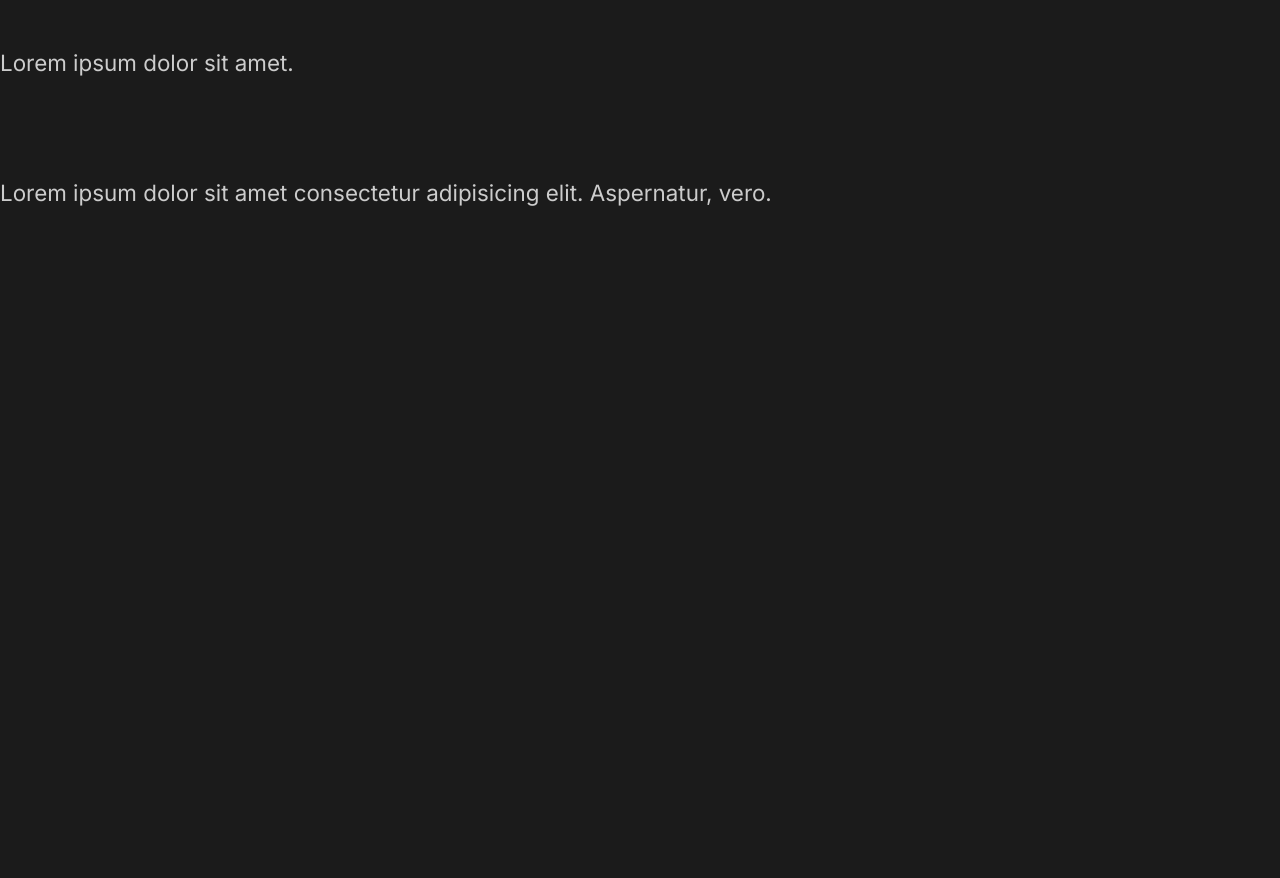
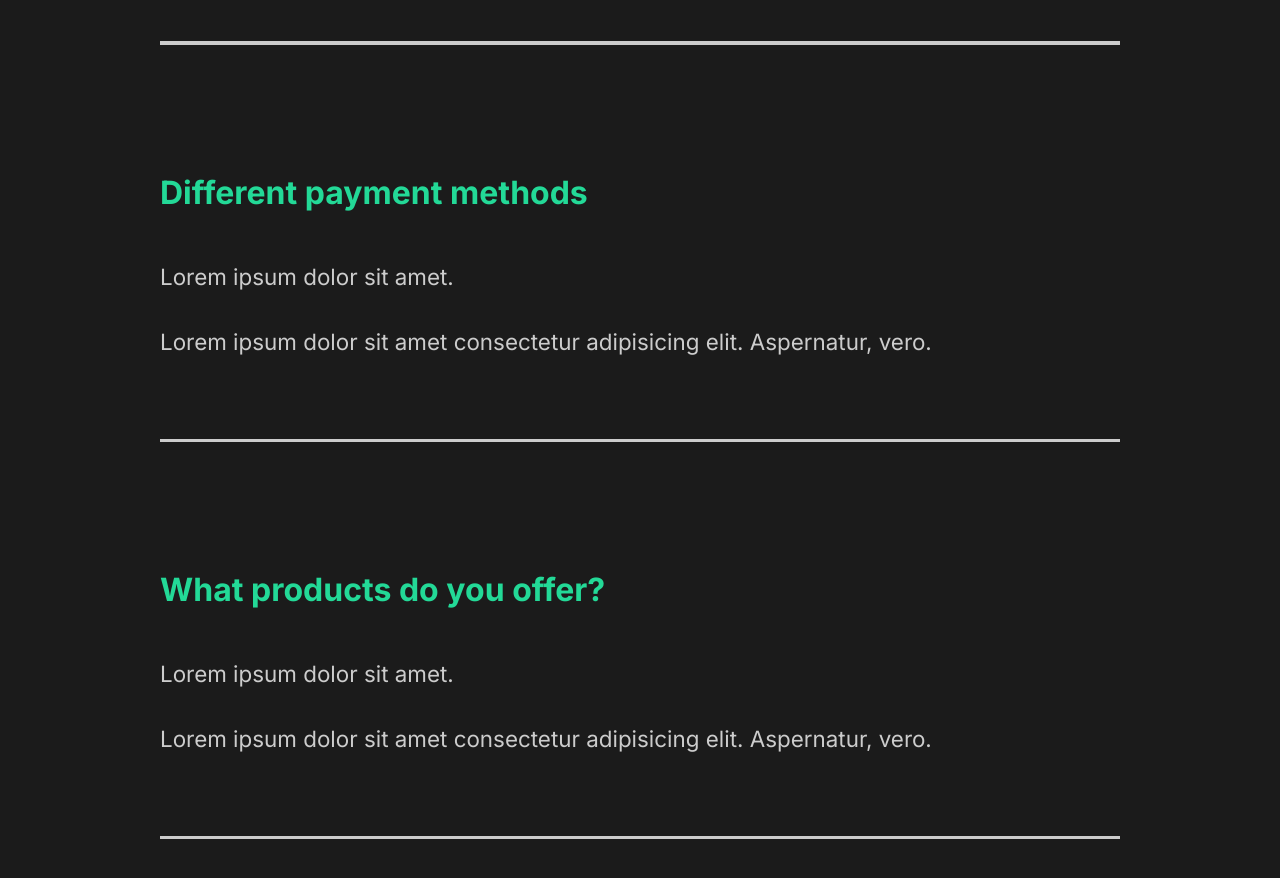
Before and after one commit to RobzLegz/Capture-portfolio-website, a React (Create React App) app: page / in a window 1280 px wide. Shown: the part 3007-3885 px from the top of the page. Before the commit the page ends 3265 px from the top, so only its background shows below. Built offline with nearby package versions, Linux system fonts and the light colour scheme.

Commit message:
styled faq

```diff
--- a/src/components/FaqSection.js
+++ b/src/components/FaqSection.js
@@ -1,8 +1,10 @@
 import React from 'react';
+import { About} from "../styles";
+import styled from "styled-components";
 
 function FaqSection() {
     return (
-        <div className="faq">
+        <Faq className="faq">
             <h2>Any Questions?<span>FAQ</span></h2>
             <div className="question">
                 <h4>How Do I start?</h4>
@@ -10,6 +12,7 @@
                     <p>Lorem ipsum dolor sit amet.</p>
                     <p>Lorem ipsum dolor sit amet consectetur adipisicing elit. Aspernatur, vero.</p>
                 </div>
+                <div className="faq-line"></div>
             </div>
             <div className="question">
                 <h4>Daily Schedule</h4>
@@ -17,6 +20,7 @@
                     <p>Lorem ipsum dolor sit amet.</p>
                     <p>Lorem ipsum dolor sit amet consectetur adipisicing elit. Aspernatur, vero.</p>
                 </div>
+                <div className="faq-line"></div>
             </div>
             <div className="question">
                 <h4>Different payment methods</h4>
@@ -24,6 +28,7 @@
                     <p>Lorem ipsum dolor sit amet.</p>
                     <p>Lorem ipsum dolor sit amet consectetur adipisicing elit. Aspernatur, vero.</p>
                 </div>
+                <div className="faq-line"></div>
             </div>
             <div className="question">
                 <h4>What products do you offer?</h4>
@@ -31,9 +36,37 @@
                     <p>Lorem ipsum dolor sit amet.</p>
                     <p>Lorem ipsum dolor sit amet consectetur adipisicing elit. Aspernatur, vero.</p>
                 </div>
+                <div className="faq-line"></div>
             </div>
-        </div>
+        </Faq>
     );
 }
 
+const Faq = styled(About)`
+    display:block;
+    span{
+        display: block;
+    }
+    h2{
+        padding-bottom:2rem;
+        font-weight:lighter;
+    }
+    .faq-line{
+        background:#cccccc;
+        height:0.2rem;
+        margin:2rem 0rem;
+        width:100%;
+    }
+    .question{
+        padding: 3rem 0rem;
+        cursor: pointer;
+    }
+    .answer{
+        padding:2rem 0rem;
+        p{
+            padding:1rem 0rem;
+        }
+    }
+`;
+
 export default FaqSection;
--- a/src/components/GlobalStyle.js
+++ b/src/components/GlobalStyle.js
@@ -41,6 +41,7 @@
     h4{
         font-weight:bold;
         color: #23d997;
+        font-size:2rem;
     }
     span{
         font-weight:bold;
```
Also changed, not shown: 1 other file (tests, documents, lock files or other folders).
